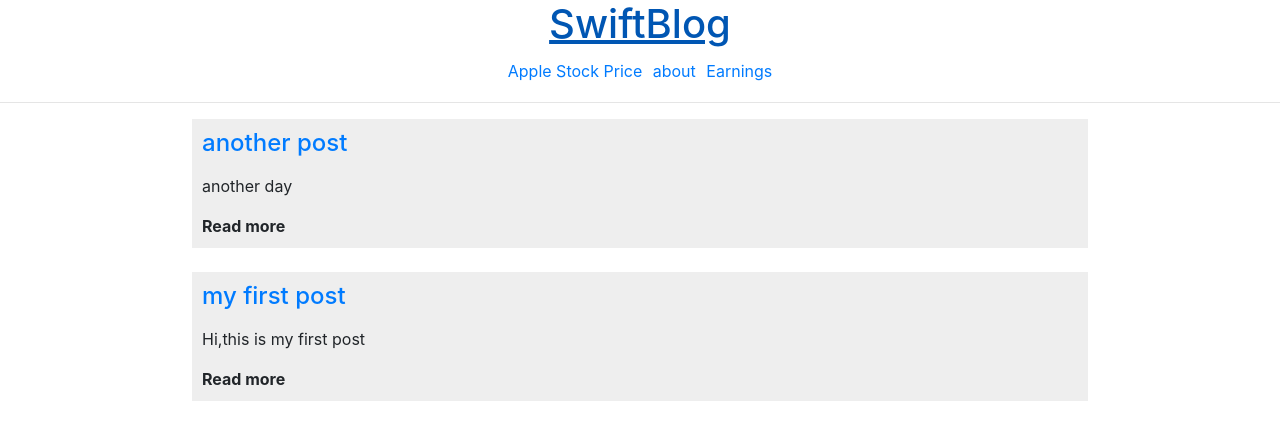
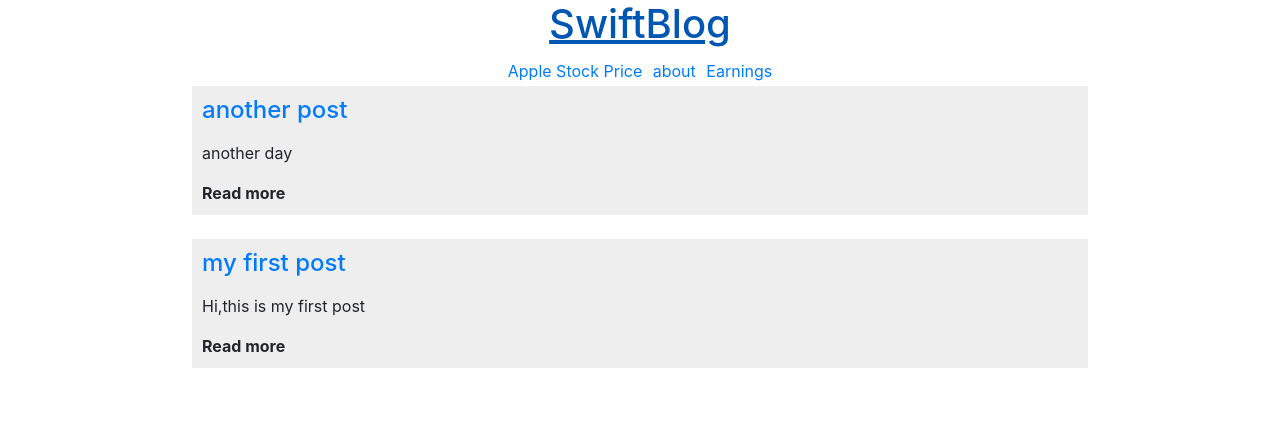
Before and after one commit to JG1R50RQDF/customblog, a Jekyll site: the page built from index.md, in a window 1280 px wide. Shown: the top 440 px of the page. Built offline with Jekyll 4.4.1, drawn with Linux system fonts in a browser that asks for light colours.

Commit message:
Update header.html

```diff
--- a/_includes/header.html
+++ b/_includes/header.html
@@ -1,6 +1,6 @@
 <div>
-<a href="{{site.baseurl}}"><h1 class="text-center">SwiftBlog</h1></a>
-<div class="text-center">
+<a href="{{site.baseurl}}"><h1 class="text-center site-header">SwiftBlog</h1></a>
+<div class="text-center site-menu">
 	{%for page in site.pages%}
 		{% if page.title %}
 		  <li class="menu-item"><a href="{{site.baseurl}}{{page.url}}">{{page.title}}</a></li>
@@ -10,4 +10,3 @@
 	{%endfor%}
 </div>
 </div>
-<hr>
```
